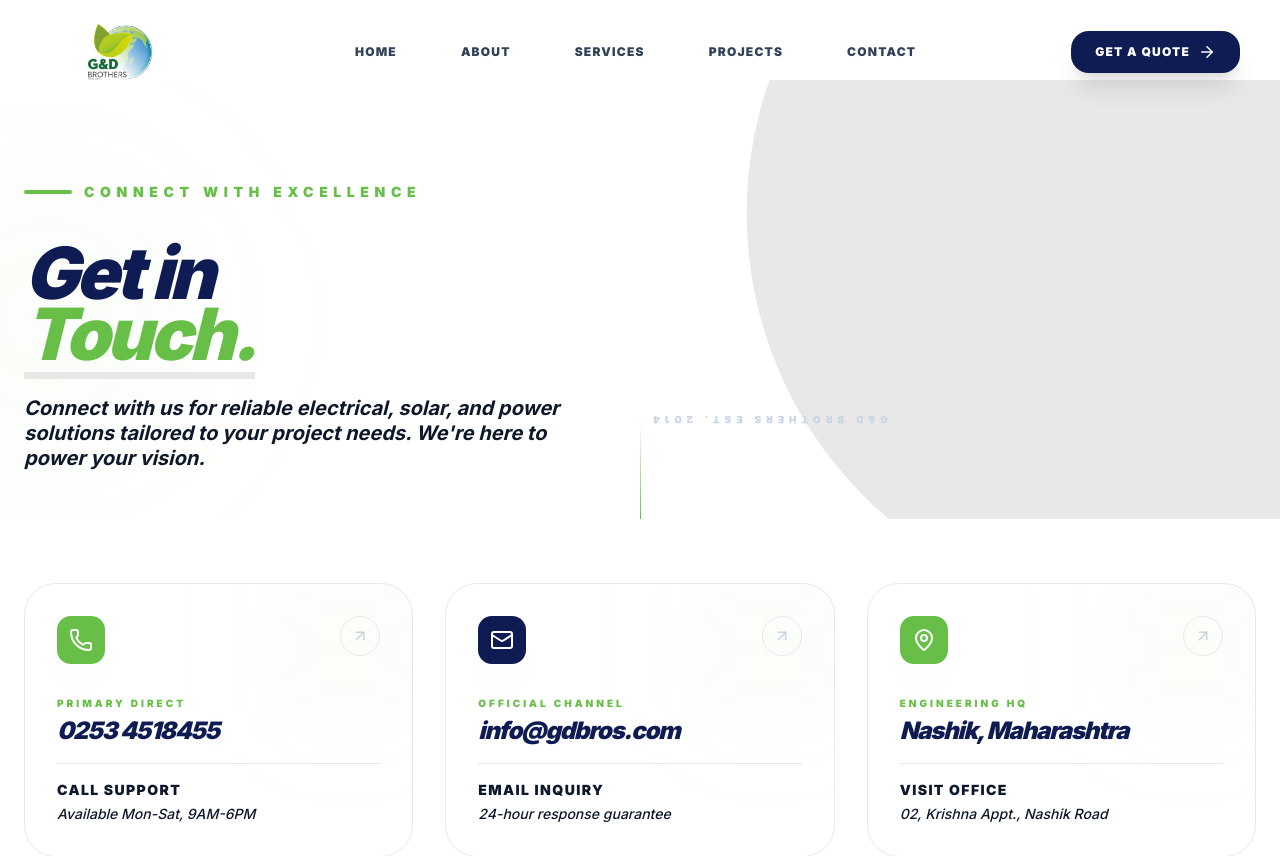
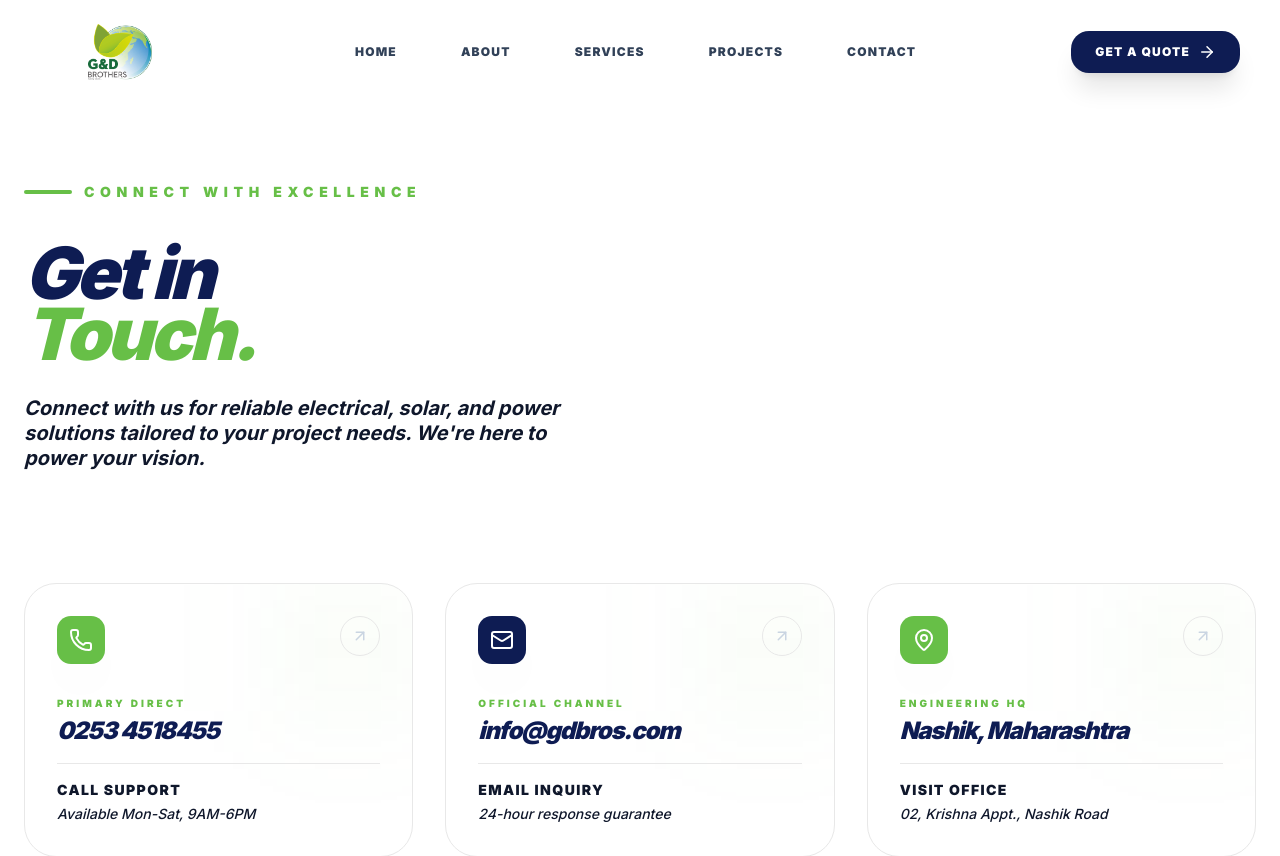
Before and after one commit to avhadenterprices11/solar-template, a Next.js app: page /contact in a window 1280 px wide. Shown: the top 856 px of the page. Built offline with nearby package versions, Linux system fonts and the light colour scheme.

Commit message:
feat: add ContactHero section component to contact page

```diff
--- a/src/components/sections/contact/ContactHero.tsx
+++ b/src/components/sections/contact/ContactHero.tsx
@@ -5,8 +5,8 @@ export function ContactHero() {
   return (
     <section className="relative pt-24 pb-12 bg-white overflow-hidden">
       {/* Refined Background Elements */}
-      <div className="absolute top-0 right-0 w-[800px] h-[800px] bg-brand-gray rounded-full translate-x-1/3 -translate-y-1/3 -z-0" />
-      <div className="absolute top-1/4 -left-20 w-64 h-64 bg-brand-green/5 blur-[100px] rounded-full -z-0" />
+
+
 
       <div className="container mx-auto px-6 relative z-10">
         <div className="max-w-4xl">
@@ -16,7 +16,7 @@ export function ContactHero() {
           </div>
 
           <h1 className="text-4xl md:text-6xl lg:text-7xl font-black text-brand-navy italic tracking-tighter leading-[0.85] mb-8 animate-in fade-in slide-in-from-bottom-8 duration-1000 delay-100">
-            Get in <br/> <span className="text-brand-green underline decoration-brand-gray underline-offset-[12px]">Touch.</span>
+            Get in <br/> <span className="text-brand-green ">Touch.</span>
           </h1>
 
           <div className="flex flex-col md:flex-row gap-12 items-start animate-in fade-in slide-in-from-bottom-10 duration-1000 delay-200">
@@ -24,17 +24,13 @@ export function ContactHero() {
               Connect with us for reliable electrical, solar, and power solutions tailored to your project needs. We&apos;re here to power your vision.
             </p>
 
-            <div className="hidden md:block pt-4">
-              <div className="text-[10px] font-black text-slate-300 uppercase tracking-[0.5em] writing-vertical-rl rotate-180">
-                G&D BROTHERS EST. 2014
-              </div>
-            </div>
+
           </div>
         </div>
       </div>
 
       {/* Decorative vertical line */}
-      <div className="absolute left-1/2 bottom-0 w-px h-24 bg-gradient-to-t from-brand-green to-transparent hidden lg:block" />
+
     </section>
   );
 }
```
